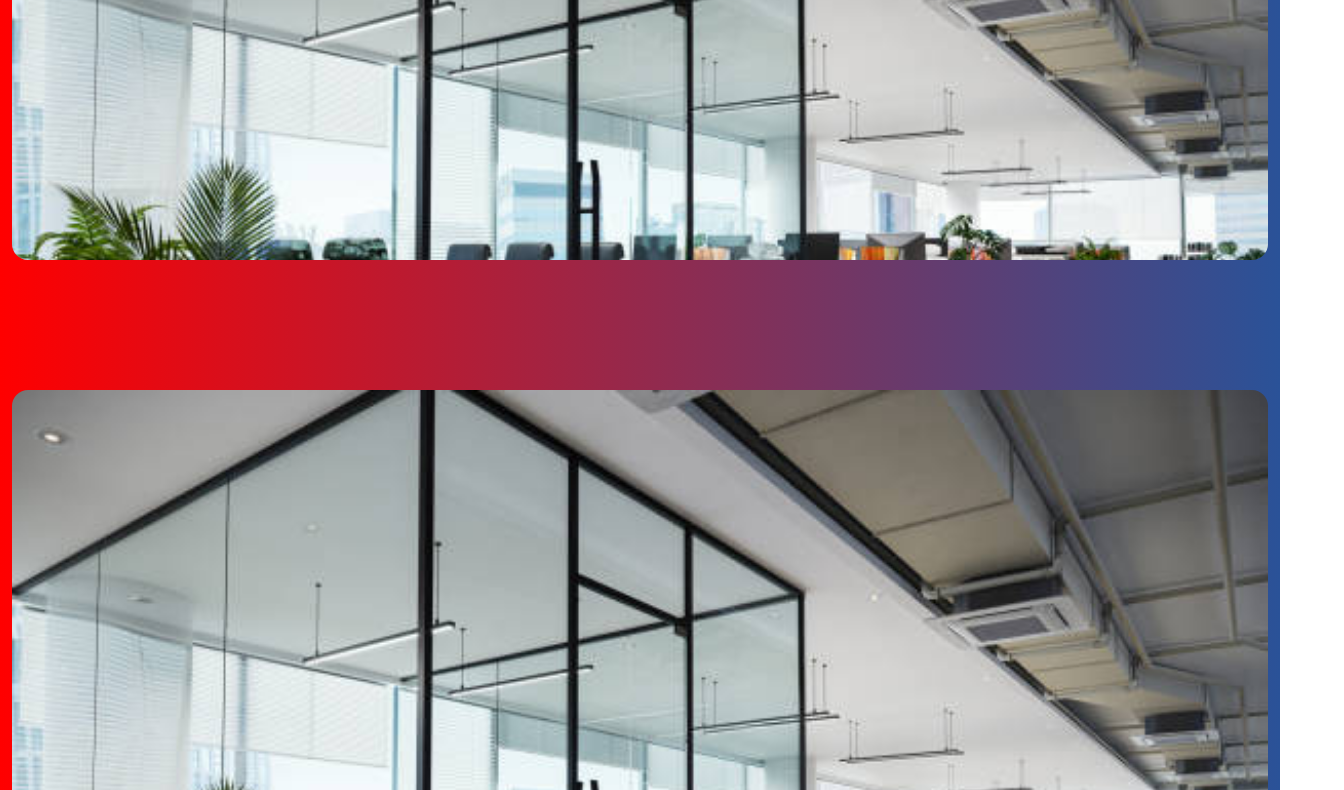
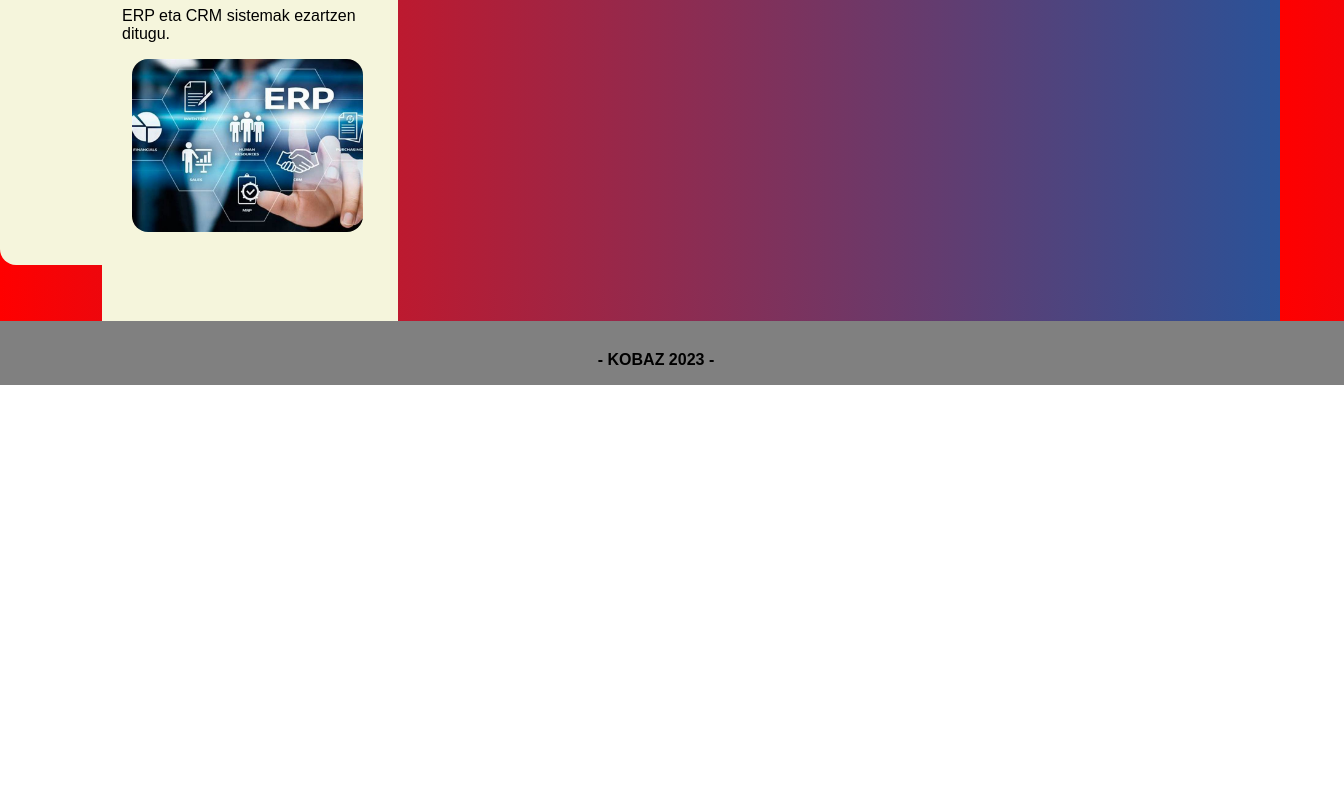
Before and after one commit to mtralla1/Erronka1, a plain HTML site: page web_orrialdea/index.html in a window 1280 px wide. Shown: the part 415-1205 px from the top of the page, 1344 px wide, since content can reach past the window. After the commit the page ends 800 px from the top, so only its background shows below. Drawn offline with Linux system fonts and the light colour scheme.

Commit message:
footer-a jartzea

```diff
--- a/web_orrialdea/estiloak.css
+++ b/web_orrialdea/estiloak.css
@@ -36,45 +36,75 @@ body {
     padding:20px;
     margin-top:30px;
     height: 450px;
-    background-image: url(irudiak/imagen\ de\ fondo\ de\ pagina.jpg);
-    width: 95%;
+    background-color: beige;
+    width: 20%;
     position: absolute;
-    left: 50%;
-    top: 50%;
+    left: 250px;
+    top: 500px;
     transform: translate(-50%, -50%);
     border-radius: 1em;
-    background-size: 100%;
     transition: 1s;
 
+}
+
+.klase1 img{
+    width:90%;
+    margin-left: 4%;
+    border-radius: 1em;
 }
 
 .klase1:hover{
     padding:20px;
     margin-top:30px;
-    height: 450px;
-    background-image: url(irudiak/imagen\ de\ fondo\ de\ pagina.jpg);
-    width: 90%;
-    position: absolute;
-    left: 50%;
-    top: 50%;
+    height: 550px;
+    background-color: beige;
+    width: 30%;
+    display: inline-block;
+    left: 350px;
+    top: 500px;
     transform: translate(-50%, -50%);
     border-radius: 1em;
-    background-size: 100%;
     transition: 1s;
 }
 
 .klase2{
     padding:20px;
-    margin-top:650px;
     height: 450px;
-    background-image: url(irudiak/imagen\ de\ fondo\ de\ pagina.jpg);
-    width: 95%;
-    position: absolute;
-    left: 50%;
-    top: 50%;
-    transform: translate(-50%, -50%);
+    background-color: beige;
+    width: 20%;
+    display: inline-block;
     border-radius: 1em;
-    background-size: 100%;
     transition: 1s;
 
 }
+
+.klase2 img{
+    width:90%;
+    margin-left: 4%;
+    border-radius: 1em;
+}
+
+.klase2:hover{
+    padding:20px;
+    margin-top:30px;
+    height: 550px;
+    background-color: beige;
+    width: 30%;
+    position: absolute;
+    left: 350px;
+    top: 500px;
+    transform: translate(-50%, -50%);
+    border-radius: 1em;
+    transition: 1s;
+}
+
+footer{
+    background-color: grey;
+    position: absolute;
+    bottom: 0;
+    width: 100%;
+    text-align: center;
+    font-size: 1em;
+    padding: 1em;
+    font-weight: bold;
+}
--- a/web_orrialdea/index.html
+++ b/web_orrialdea/index.html
@@ -14,17 +14,24 @@
     </div>
 
     <div class="logo">
-        <img src="irudiak/logokobaz.png" alt="">
+        <img src="irudiak/logokobaz.png" alt="logo kobaz">
     </div>
 
     <div class="klase1">
         <h1>KOBAZ-en web orrialdea</h1>
         <p>ERP eta CRM sistemak ezartzen ditugu.</p>
+        <img src="irudiak/ERP irudi.jfif" alt="">
     </div>
 
     <div class="klase2">
 
     </div>
+
+    <div class="footer">
+        <h1><FOOTER></FOOTER></h1>
+    </div>
+
+    <footer>- KOBAZ 2023 -</footer>
 
 
 
```
Also changed, not shown: web_orrialdea/irudiak/ERP irudi.jfif (added), web_orrialdea/irudiak/logokobaz.jfif (added).
